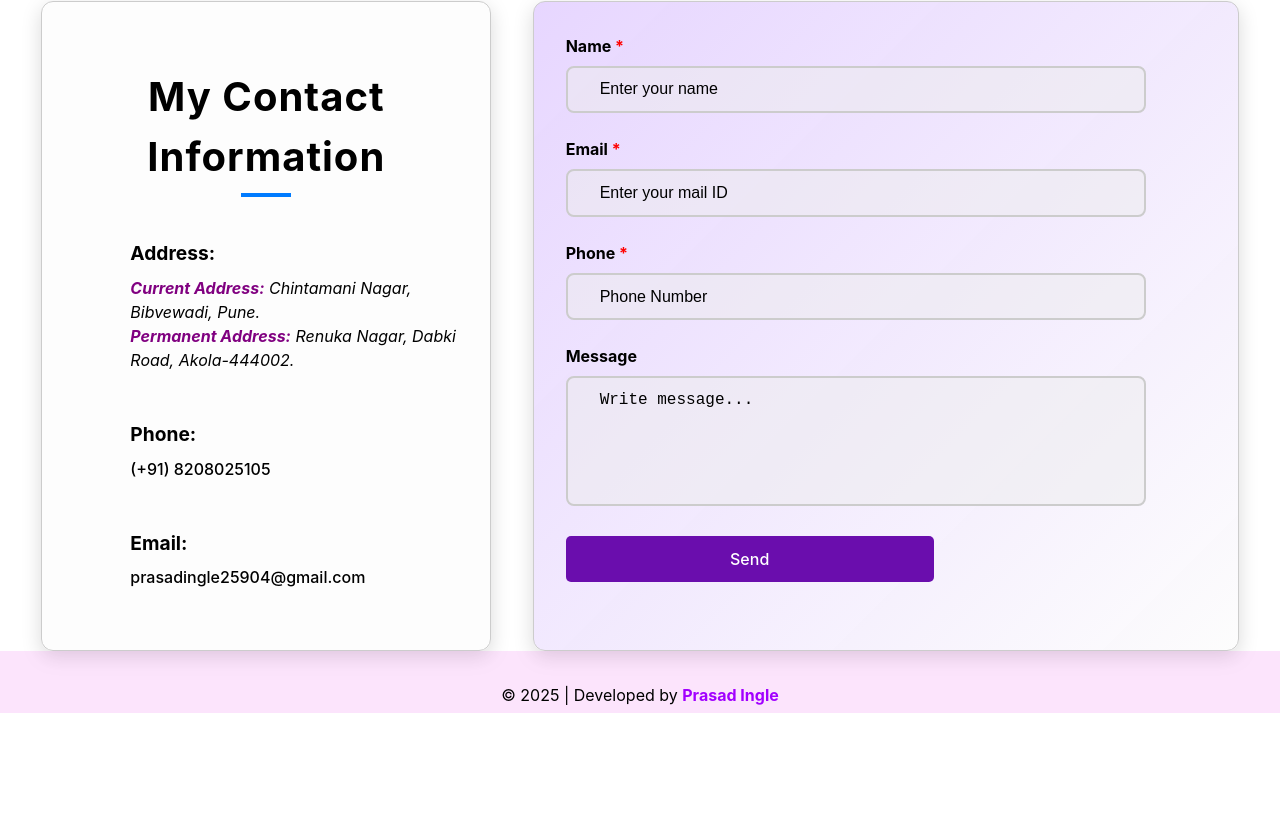
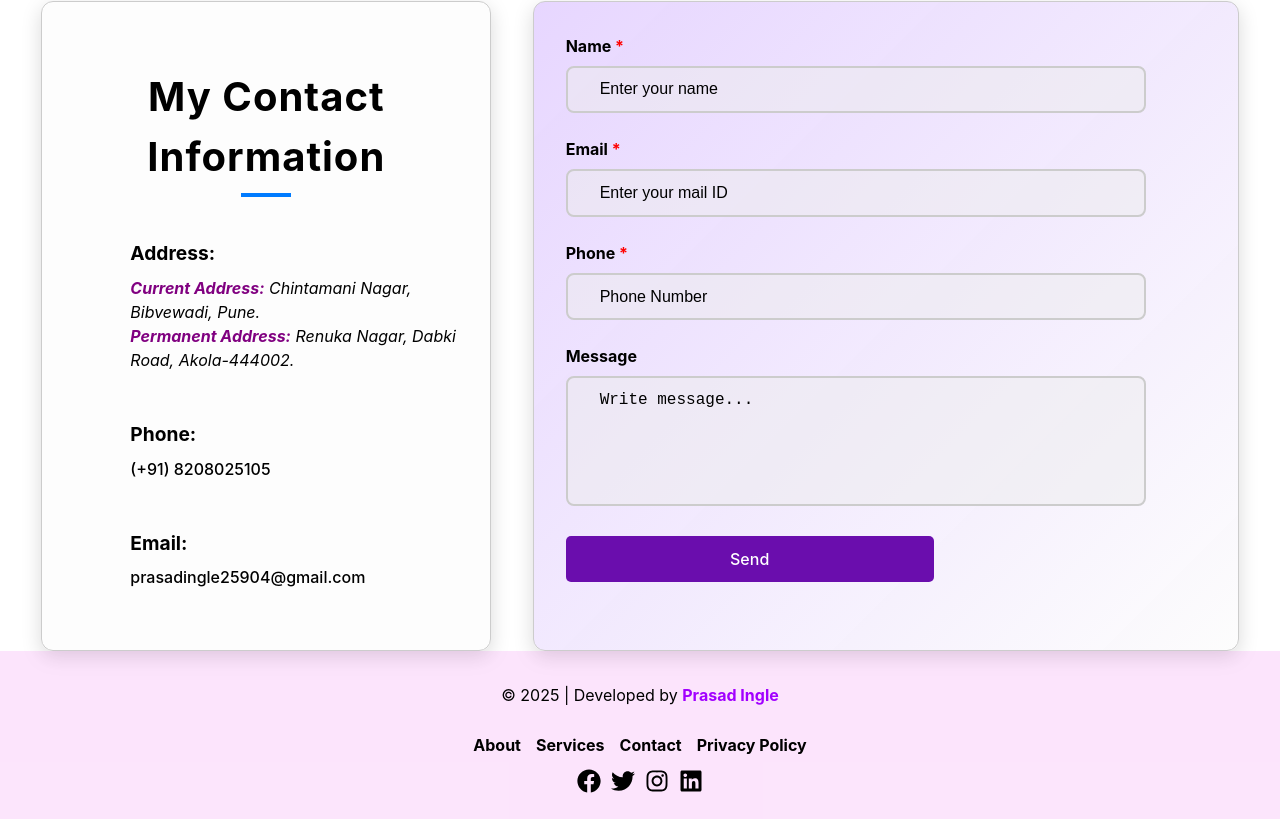
Before and after one commit to prasad25904/Portfolio, a React (Vite) app: page / in a window 1280 px wide. Shown: the part 3811-4630 px from the top of the page. Before the commit the page ends 4524 px from the top, so only its background shows below. Built offline with nearby package versions, Linux system fonts and the light colour scheme; a web font is replaced by a local one.

Commit message:
Footer improved

```diff
--- a/src/Components/Footer/Footer.css
+++ b/src/Components/Footer/Footer.css
@@ -1,22 +1,55 @@
 /* Footer Styling */
 .footer {
   background-color: rgba(241, 130, 241, 0.21); /* Purple background with opacity */
-    color: var(--text-color);; /* White text */
+  color: var(--text-color); /* White text */
   text-align: center;
   padding: 1rem 0;
   font-size: 1rem;
   position: relative;
   bottom: 0;
   width: 100%;
-    height: 30px;
 }
 
 .footer-content {
   max-width: 1200px;
   margin: 0 auto;
+  display: flex;
+  flex-direction: column;
+  align-items: center;
 }
 
 .footer-text strong {
   color:rgb(162, 0, 255); /* Gold color for developer name */
   font-weight: bold;
 }
+
+.footer-links {
+  display: flex;
+  gap: 15px;
+  margin: 10px 0;
+}
+
+.footer-links a {
+  color: var(--text-color);
+  text-decoration: none;
+  font-weight: bold;
+}
+
+.footer-links a:hover {
+  color: var(--text-color);
+  text-decoration: underline;
+}
+
+.footer-socials {
+  display: flex;
+  gap: 10px;
+}
+
+.footer-socials a {
+  color: var(--text-color);
+  font-size: 1.5rem;
+}
+
+.footer-socials a:hover {
+  color: rgb(162, 0, 255);
+}
--- a/src/Components/Footer/Footer.jsx
+++ b/src/Components/Footer/Footer.jsx
@@ -1,5 +1,6 @@
 import React from 'react';
 import './Footer.css';
+import { FaFacebook, FaTwitter, FaInstagram, FaLinkedin } from 'react-icons/fa';
 
 const Footer = () => {
   return (
@@ -8,6 +9,28 @@ const Footer = () => {
         <p className="footer-text">
           &copy; {new Date().getFullYear()} | Developed by <strong>Prasad Ingle</strong>
         </p>
+
+        <div className="footer-links">
+          <a href="/about">About</a>
+          <a href="/services">Services</a>
+          <a href="/contact">Contact</a>
+          <a href="/privacy-policy">Privacy Policy</a>
+        </div>
+
+        <div className="footer-socials">
+          <a href="https://facebook.com" target="_blank" rel="noopener noreferrer">
+            <FaFacebook />
+          </a>
+          <a href="https://twitter.com" target="_blank" rel="noopener noreferrer">
+            <FaTwitter />
+          </a>
+          <a href="https://instagram.com" target="_blank" rel="noopener noreferrer">
+            <FaInstagram />
+          </a>
+          <a href="https://linkedin.com" target="_blank" rel="noopener noreferrer">
+            <FaLinkedin />
+          </a>
+        </div>
       </div>
     </footer>
   );
```
Lines whose indentation alone changed are shown as unchanged.
